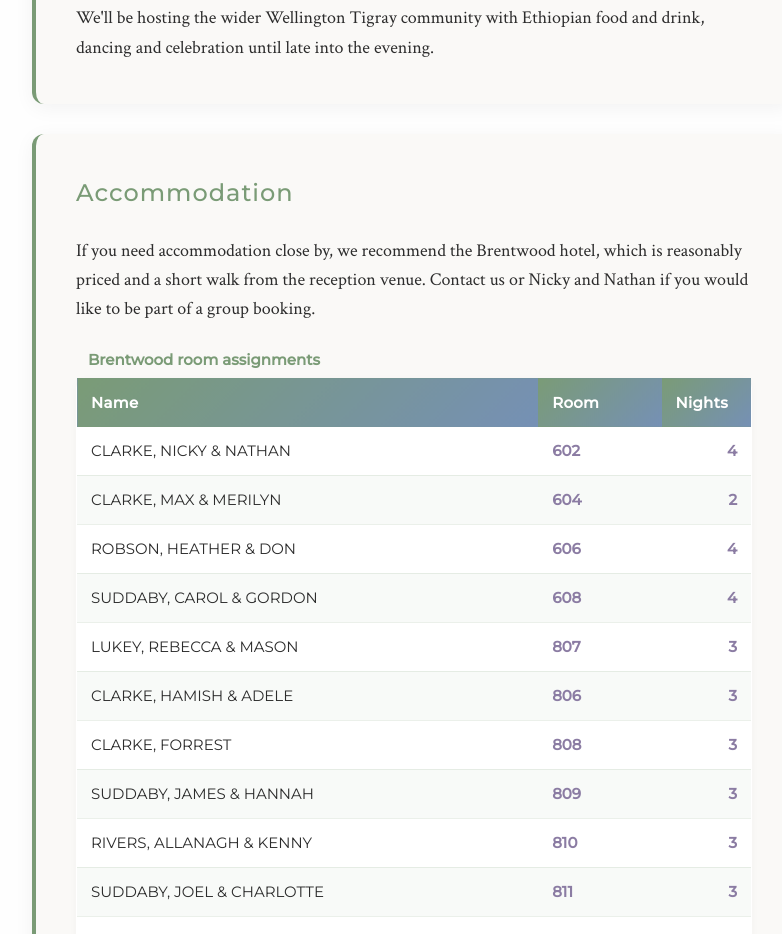
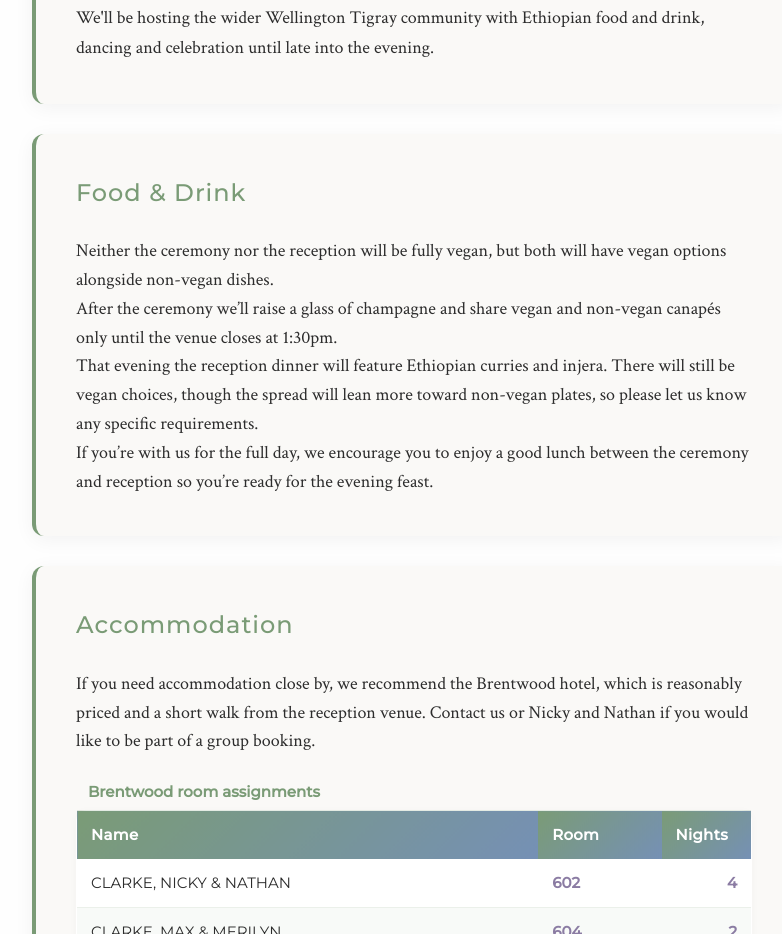
Before and after one commit to maxeonyx/wedding-pages, a plain HTML site: page src/index.html in a window 1280 px wide. Shown: the part 1333-2267 px from the top of the page, without its empty margins (228-1010 px from the left). Drawn offline with Linux system fonts and the light colour scheme.

Commit message:
Refine food notes for ceremony and reception variants

```diff
--- a/src/index.html
+++ b/src/index.html
@@ -131,6 +131,30 @@
                             limited number of guests for the morning celebration. We're so excited to celebrate with you
                             at the reception!</small></p>
                 </div>
+            </div>
+        </section>
+
+        <!-- Food & Drink Information -->
+        <section class="food-notes">
+            <div class="details-card variant-content" data-show="ceremony-western">
+                <h3>Food &amp; Drink</h3>
+                <p>Neither the ceremony nor the reception will be fully vegan, but both will have vegan options
+                    alongside non-vegan dishes.</p>
+                <p>After the ceremony we&rsquo;ll raise a glass of champagne and share vegan and non-vegan canap&eacute;s only until
+                    the venue closes at 1:30pm.</p>
+                <p>That evening the reception dinner will feature Ethiopian curries and injera. There will still be
+                    vegan choices, though the spread will lean more toward non-vegan plates, so please let us know any
+                    specific requirements.</p>
+                <p>If you&rsquo;re with us for the full day, we encourage you to enjoy a good lunch between the ceremony and
+                    reception so you&rsquo;re ready for the evening feast.</p>
+            </div>
+            <div class="details-card variant-content" data-show="reception-western">
+                <h3>Food &amp; Drink</h3>
+                <p>Our celebrations aren&rsquo;t fully vegan, but the reception will still include vegan options alongside
+                    non-vegan dishes.</p>
+                <p>We&rsquo;re serving Ethiopian curries and injera for dinner. The spread will lean more toward non-vegan
+                    plates in the evening, so let us know if you have any specific requirements and we&rsquo;ll make sure
+                    you&rsquo;re looked after.</p>
             </div>
         </section>
 
```
